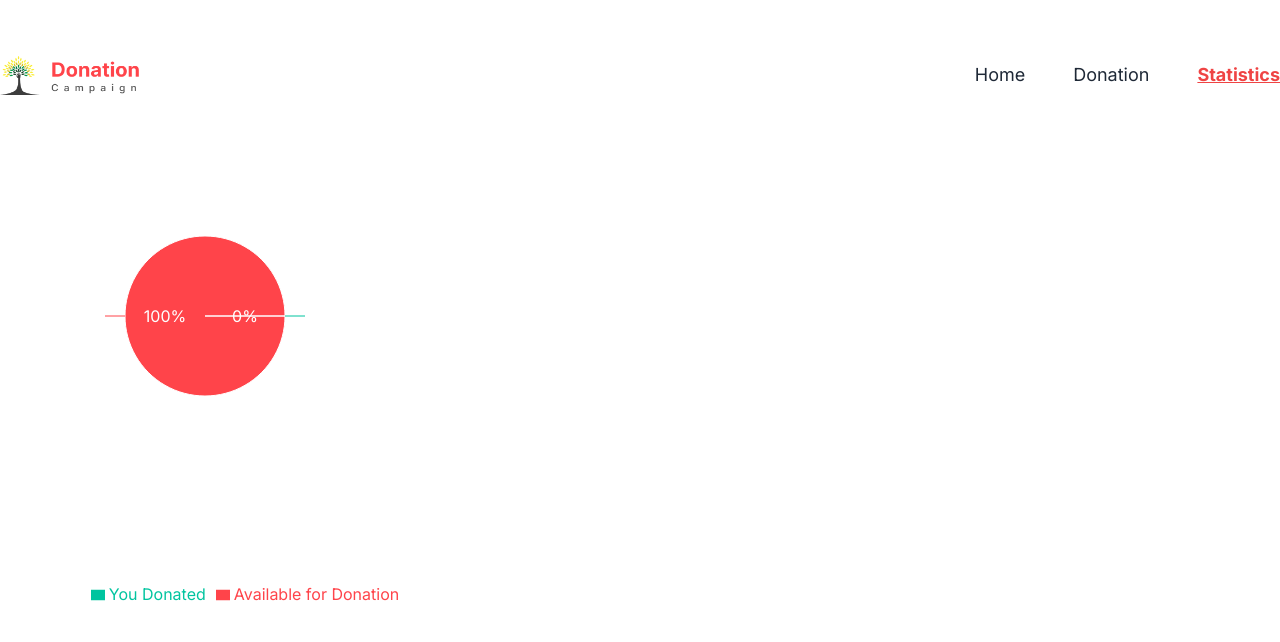
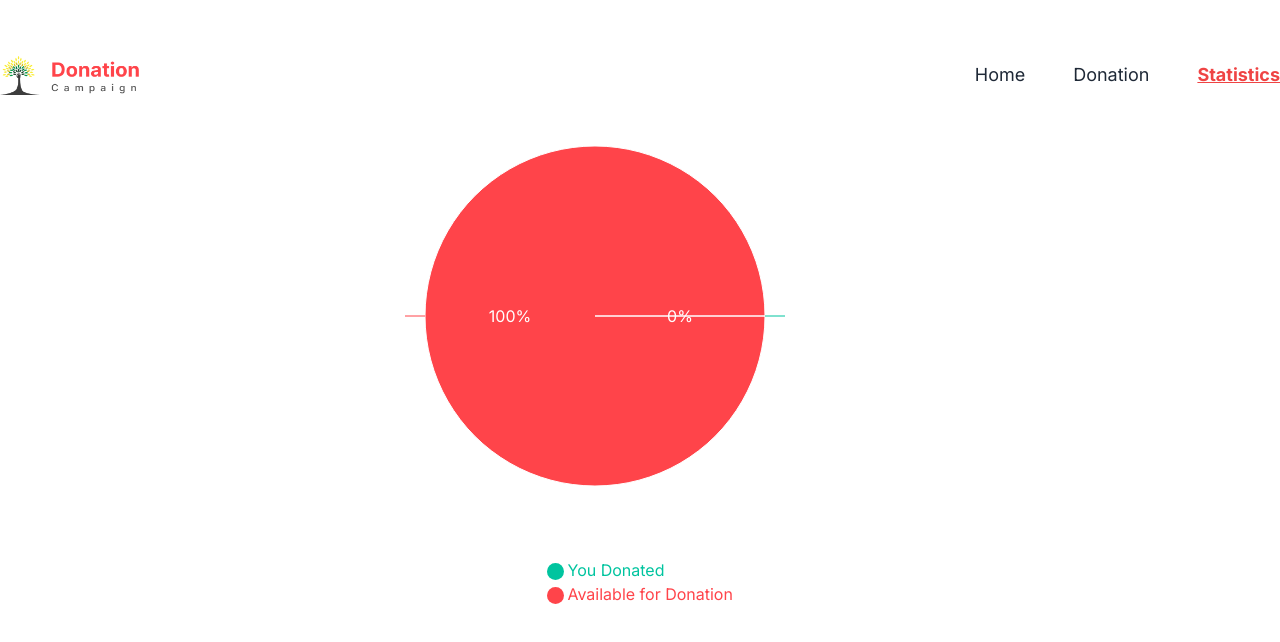
Before and after one commit to frustrated018/B8A8, a React (Vite) app: page /statistics in a window 1280 px wide. Shown: the top 642 px of the page. Built offline with nearby package versions, Linux system fonts and the light colour scheme.

Commit message:
Adjusted the pie chart

```diff
--- a/src/Pages/Statistics/Statistics.jsx
+++ b/src/Pages/Statistics/Statistics.jsx
@@ -7,7 +7,7 @@ const Statistics = () => {
   const totalDonations = 12;
   const donationsNotInLocalStorage = totalDonations - donationsInLocalStorage;
   return (
-    <div className=" mx-auto">
+    <div className=" flex justify-center items-center">
       <ThePie
         donationsInLocalStorage={donationsInLocalStorage}
         donationsNotInLocalStorage={donationsNotInLocalStorage}
--- a/src/Pages/Statistics/ThePie.jsx
+++ b/src/Pages/Statistics/ThePie.jsx
@@ -44,8 +44,8 @@ const ThePie = ({ donationsInLocalStorage, donationsNotInLocalStorage }) => {
         data={data}
         cx={200}
         cy={200}
-        innerRadius={0} // Set innerRadius to 0 for a filled circle
-        outerRadius={80}
+        innerRadius={0}
+        outerRadius={170}
         fill="#8884d8"
         dataKey="value"
         label={renderCustomizedLabel}
@@ -55,7 +55,7 @@ const ThePie = ({ donationsInLocalStorage, donationsNotInLocalStorage }) => {
         ))}
       </Pie>
       <Tooltip />
-      <Legend />
+      <Legend verticalAlign="bottom" iconSize={17} layout="vertical" iconType="circle" />
     </PieChart>
   );
 };
```
